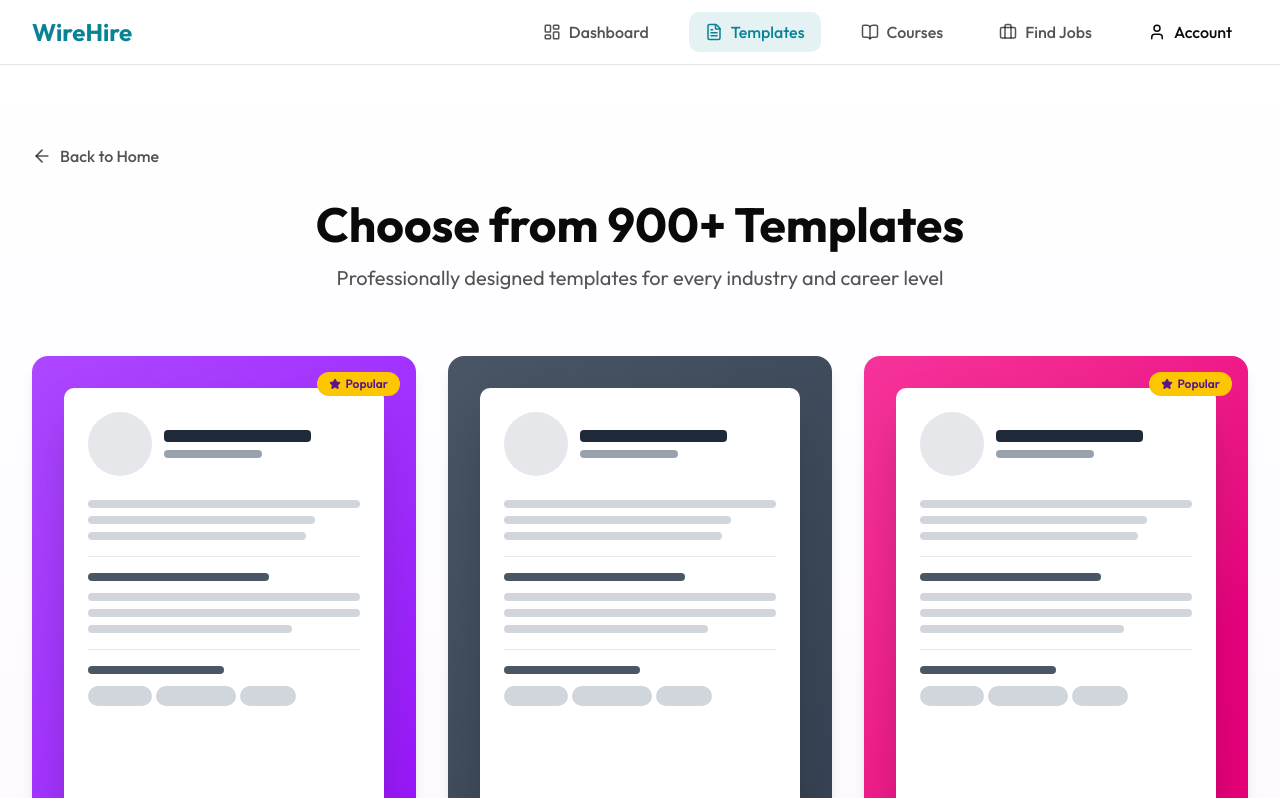
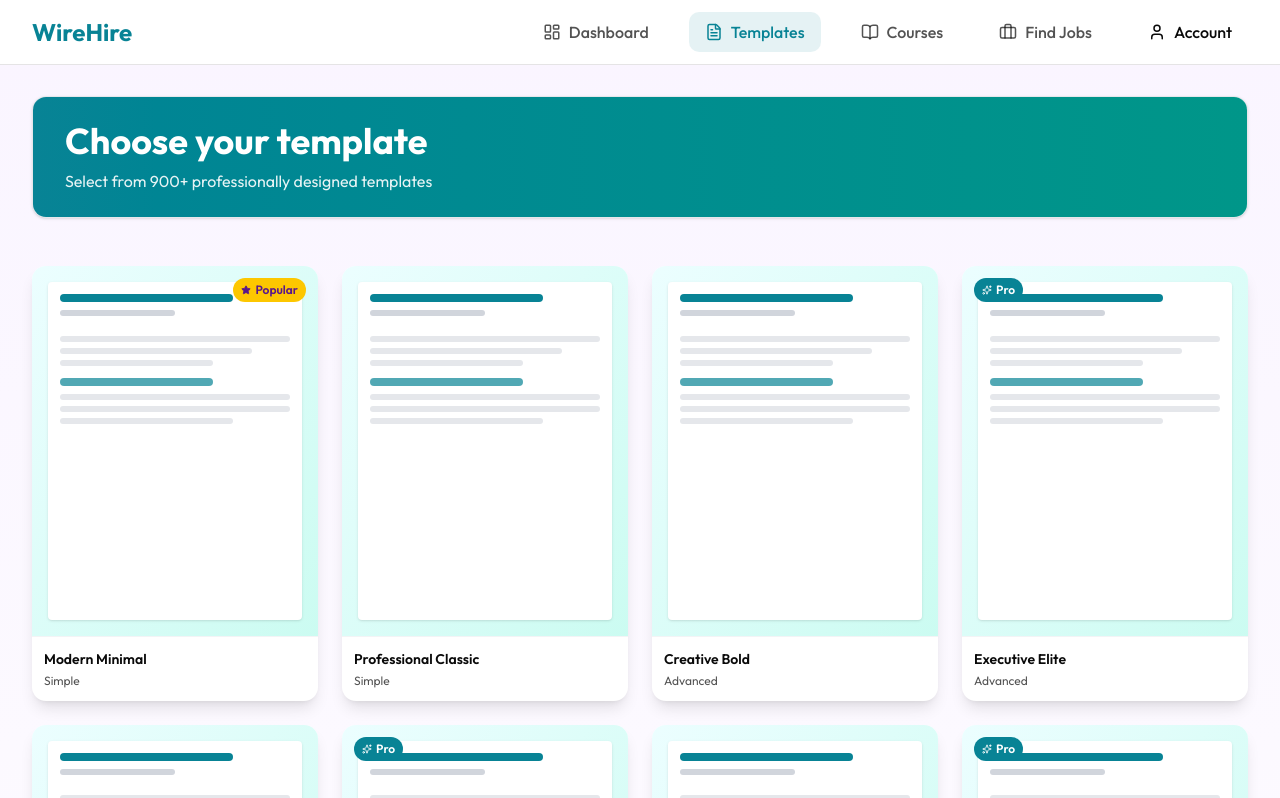
Before and after one commit to emibrahaj/swe302-resumecoverlettergen, a Next.js app in the folder frontend/: page /templates/all in a window 1280 px wide. Shown: the top 798 px of the page. Built offline with nearby package versions, Linux system fonts and the light colour scheme.

Commit message:
added TemplatesShowcase at HomePage, edited the look of find jobs, templates and courses page

```diff
--- a/frontend/src/app/templates/all/page.tsx
+++ b/frontend/src/app/templates/all/page.tsx
@@ -46,7 +46,7 @@
 
             <main className="pt-16">
                 <TemplatesShowcase
-                    onBack={() => router.push(backTarget)}
+
                     onSelectTemplate={(templateId: string) =>
                         router.push(`/create/resume?template=${templateId}`)
                     }
--- a/frontend/src/components/figma/Courses.tsx
+++ b/frontend/src/components/figma/Courses.tsx
@@ -1,10 +1,9 @@
 "use client";
-import {ArrowLeft, Award, BookOpen, Code, Database, Star, TrendingUp} from 'lucide-react';
 
+import { BookOpen, Star, TrendingUp, Award, Code, Database } from 'lucide-react';
 interface CoursesProps {
     onBack?: () => void;
 }
-
 const courses = [
   {
     title: 'AWS Certified Solutions Architect',
@@ -80,32 +79,25 @@
   }
 ];
 
-export function Courses({onBack}: CoursesProps) {
+export function Courses() {
   return (
-        <div className="min-h-screen bg-gradient-to-b from-white to-cyan-50 py-16 px-4 sm:px-6 lg:px-8">
-            <div className="max-w-7xl mx-auto">
-                {onBack && (
-                    <button
-                        onClick={onBack}
-                        className="flex items-center gap-2 text-foreground/70 hover:text-foreground mb-8"
-                    >
-                        <ArrowLeft size={20}/>
-                        Back to Home
-                    </button>
-                )}
-                <div className="text-center mb-12">
-                    <div className="inline-flex items-center gap-2 px-4 py-2 bg-[#088395]/10 rounded-full mb-4">
-                        <BookOpen size={20} className="text-[#088395]"/>
-                        <span className="text-sm text-[#088395] font-semibold">Exclusive Partner Discounts</span>
-                    </div>
-                    <h1 className="text-4xl md:text-5xl font-bold mb-4 text-black">
+    <div className="min-h-screen bg-gray-50">
+      <div className="bg-white border-b border-gray-200">
+        <div className="max-w-7xl mx-auto px-4 sm:px-6 lg:px-8 py-8">
+          <div className="bg-white rounded-xl shadow-sm border border-gray-200 overflow-hidden">
+            <div className="bg-gradient-to-r from-[#088395] to-teal-600 px-8 py-6">
+              <h1 className="text-3xl font-bold text-white mb-2">
                 Upskill with Premium Courses
               </h1>
-                    <p className="text-xl text-foreground/70 max-w-2xl mx-auto">
-                        Get exclusive discounts on industry-leading courses to boost your career and strengthen your
-                        resume
+              <p className="text-white/90">
+                Get exclusive discounts on industry-leading courses to boost your career
               </p>
             </div>
+          </div>
+        </div>
+      </div>
+
+      <div className="max-w-7xl mx-auto px-4 sm:px-6 lg:px-8 py-8">
 
         <div className="grid md:grid-cols-2 lg:grid-cols-3 gap-8 mb-12">
           {courses.map((course, index) => (
@@ -114,9 +106,8 @@
               className="bg-white rounded-xl shadow-lg border-2 border-gray-200 overflow-hidden hover:shadow-2xl hover:border-[#088395] transition-all transform hover:scale-105 cursor-pointer group"
             >
               <div className="p-6">
-                                <div
-                                    className={`w-14 h-14 ${course.color} rounded-xl flex items-center justify-center mb-4 group-hover:scale-110 transition-transform`}>
-                                    <course.icon size={28}/>
+                <div className={`w-14 h-14 ${course.color} rounded-xl flex items-center justify-center mb-4 group-hover:scale-110 transition-transform`}>
+                  <course.icon size={28} />
                 </div>
 
                 <div className="mb-4">
@@ -136,7 +127,7 @@
 
                 <div className="flex items-center gap-2 mb-4 text-sm">
                   <div className="flex items-center gap-1">
-                                        <Star size={16} className="text-yellow-500 fill-yellow-500"/>
+                    <Star size={16} className="text-yellow-500 fill-yellow-500" />
                     <span className="font-semibold">{course.rating}</span>
                   </div>
                   <span className="text-foreground/50">•</span>
@@ -145,12 +136,10 @@
 
                 <div className="flex items-center gap-3 mb-4">
                   <span className="text-2xl font-bold text-[#088395]">{course.discountedPrice}</span>
-                                    <span
-                                        className="text-lg text-foreground/50 line-through">{course.originalPrice}</span>
+                  <span className="text-lg text-foreground/50 line-through">{course.originalPrice}</span>
                 </div>
 
-                                <button
-                                    className="w-full py-3 bg-[#088395] text-white rounded-lg font-semibold hover:shadow-lg transition-all">
+                <button className="w-full py-3 bg-[#088395] text-white rounded-lg font-semibold hover:shadow-lg transition-all">
                   Enroll Now
                 </button>
               </div>
@@ -162,32 +151,28 @@
           <h2 className="text-3xl font-bold mb-4">Why Choose Our Partner Courses?</h2>
           <div className="grid md:grid-cols-3 gap-8 mb-8">
             <div>
-                            <div
-                                className="w-16 h-16 bg-[#088395]/10 rounded-full flex items-center justify-center mx-auto mb-4">
-                                <Award size={32} className="text-[#088395]"/>
+              <div className="w-16 h-16 bg-[#088395]/10 rounded-full flex items-center justify-center mx-auto mb-4">
+                <Award size={32} className="text-[#088395]" />
               </div>
               <h3 className="font-semibold mb-2">Industry-Recognized Certificates</h3>
               <p className="text-sm text-foreground/70">Earn credentials that employers value</p>
             </div>
             <div>
-                            <div
-                                className="w-16 h-16 bg-[#088395]/10 rounded-full flex items-center justify-center mx-auto mb-4">
-                                <TrendingUp size={32} className="text-[#088395]"/>
+              <div className="w-16 h-16 bg-[#088395]/10 rounded-full flex items-center justify-center mx-auto mb-4">
+                <TrendingUp size={32} className="text-[#088395]" />
               </div>
               <h3 className="font-semibold mb-2">Boost Your Resume</h3>
               <p className="text-sm text-foreground/70">Add valuable skills to stand out</p>
             </div>
             <div>
-                            <div
-                                className="w-16 h-16 bg-[#088395]/10 rounded-full flex items-center justify-center mx-auto mb-4">
-                                <Star size={32} className="text-[#088395]"/>
+              <div className="w-16 h-16 bg-[#088395]/10 rounded-full flex items-center justify-center mx-auto mb-4">
+                <Star size={32} className="text-[#088395]" />
               </div>
               <h3 className="font-semibold mb-2">Exclusive Discounts</h3>
               <p className="text-sm text-foreground/70">Save up to 40% on premium courses</p>
             </div>
           </div>
-                    <button
-                        className="px-8 py-4 border-2 border-[#088395] text-[#088395] rounded-lg font-semibold hover:bg-[#088395] hover:text-white transition-all">
+          <button className="px-8 py-4 border-2 border-[#088395] text-[#088395] rounded-lg font-semibold hover:bg-[#088395] hover:text-white transition-all">
             View All Courses
           </button>
         </div>
--- a/frontend/src/components/figma/TemplatesShowcase.tsx
+++ b/frontend/src/components/figma/TemplatesShowcase.tsx
@@ -1,139 +1,116 @@
-"use client";
-import {ArrowLeft, ArrowRight, Star} from 'lucide-react';
+import { ArrowLeft, Sparkles, Star } from 'lucide-react';
+
+interface Template {
+  id: string;
+  name: string;
+  category: 'simple' | 'advanced';
+  preview: string;
+  isPremium: boolean;
+  popular?: boolean;
+}
+
+const templates: Template[] = [
+  { id: '1', name: 'Modern Minimal', category: 'simple', preview: 'modern', isPremium: false, popular: true },
+  { id: '2', name: 'Professional Classic', category: 'simple', preview: 'classic', isPremium: false },
+  { id: '3', name: 'Creative Bold', category: 'advanced', preview: 'creative', isPremium: false },
+  { id: '4', name: 'Executive Elite', category: 'advanced', preview: 'executive', isPremium: true },
+  { id: '5', name: 'Tech Innovator', category: 'advanced', preview: 'tech', isPremium: false },
+  { id: '6', name: 'Designer Portfolio', category: 'advanced', preview: 'designer', isPremium: true },
+  { id: '7', name: 'Academic Scholar', category: 'simple', preview: 'academic', isPremium: false },
+  { id: '8', name: 'Startup Founder', category: 'advanced', preview: 'startup', isPremium: true },
+  { id: '9', name: 'Minimalist Pro', category: 'simple', preview: 'minimal', isPremium: false },
+  { id: '10', name: 'Bold Statement', category: 'advanced', preview: 'bold', isPremium: true },
+];
 
 interface TemplatesShowcaseProps {
-    onBack?: () => void;
   onSelectTemplate: (templateId: string) => void;
 }
-//TODO show ALL templates in a more organized way
 
-export function TemplatesShowcase({onBack, onSelectTemplate}: TemplatesShowcaseProps) {
-    const templates = [
-        {
-            id: 1,
-            name: 'Modern Minimal',
-            category: 'Simple',
-            popular: true,
-            color: 'from-purple-500 to-purple-600'
-        },
-        {
-            id: 2,
-            name: 'Professional Classic',
-            category: 'Simple',
-            popular: false,
-            color: 'from-gray-600 to-gray-700'
-        },
-        {
-            id: 3,
-            name: 'Creative Bold',
-            category: 'Advanced',
-            popular: true,
-            color: 'from-pink-500 to-pink-600'
-        },
-        {
-            id: 4,
-            name: 'Executive Elite',
-            category: 'Premium',
-            popular: false,
-            color: 'from-indigo-600 to-purple-700'
-        },
-        {
-            id: 5,
-            name: 'Tech Innovator',
-            category: 'Advanced',
-            popular: false,
-            color: 'from-blue-500 to-blue-600'
-        },
-        {
-            id: 6,
-            name: 'Designer Portfolio',
-            category: 'Premium',
-            popular: true,
-            color: 'bg-[#088395]'
-        }
-    ];
+export function TemplatesShowcase({ onSelectTemplate }: TemplatesShowcaseProps) {
+  return (
 
-    return (
-        <section id="templates" className="py-20 px-4 sm:px-6 lg:px-8 bg-gradient-to-b from-white to-purple-50">
+    <div className="min-h-screen bg-gradient-to-b from-purple-50 to-white py-8 px-4 sm:px-6 lg:px-8">
       <div className="max-w-7xl mx-auto">
-                 {onBack && (
-                    <button
-                        onClick={onBack}
-                        className="flex items-center gap-2 text-foreground/70 hover:text-foreground mb-8"
-                    >
-                        <ArrowLeft size={20}/>
-                        Back to Home
-                    </button>
-                )}
-                <div className="text-center mb-16">
-                    <h2 className="text-4xl md:text-5xl font-bold mb-4">
-                        Choose from 900+ Templates
-                    </h2>
-                    <p className="text-xl text-foreground/70 max-w-2xl mx-auto">
-                        Professionally designed templates for every industry and career level
+
+
+        <div className="mb-12">
+          <div className="bg-white rounded-xl shadow-sm border border-gray-200 overflow-hidden">
+            <div className="bg-gradient-to-r from-[#088395] to-teal-600 px-8 py-6">
+              <h1 className="text-3xl md:text-4xl font-bold text-white mb-2">
+                Choose your template
+              </h1>
+              <p className="text-white/90">
+                Select from 900+ professionally designed templates
               </p>
             </div>
+          </div>
+        </div>
 
-                <div className="grid md:grid-cols-2 lg:grid-cols-3 gap-8 mb-12">
+        <div className="grid grid-cols-1 sm:grid-cols-2 lg:grid-cols-4 gap-6">
           {templates.map((template) => (
-                        //ff
               <div
                   key={template.id}
-                            onClick={() => onSelectTemplate(String(template.id))}
-                            className="group relative bg-white rounded-2xl shadow-lg overflow-hidden hover:shadow-2xl transition-all cursor-pointer"
+                  className="group relative bg-white rounded-xl shadow-lg overflow-hidden cursor-pointer hover:shadow-2xl transition-all"
+                  onClick={() => onSelectTemplate(template.id)}
               >
                 {template.popular && (
                     <div
-                                    className="absolute top-4 right-4 z-10 px-3 py-1 bg-yellow-400 text-purple-900 rounded-full flex items-center gap-1">
-                                    <Star size={12} fill="currentColor"/>
+                        className="absolute top-3 right-3 z-10 px-2 py-1 bg-yellow-400 text-purple-900 rounded-full flex items-center gap-1">
+                      <Star size={10} fill="currentColor"/>
                       <span className="text-xs font-semibold">Popular</span>
                     </div>
                 )}
 
-                            <div className={`aspect-[8.5/11] bg-gradient-to-br ${template.color} p-8`}>
-                                <div className="h-full bg-white rounded-lg shadow-2xl p-6 space-y-4">
-                                    <div className="flex items-center gap-3 mb-6">
-                                        <div className="w-16 h-16 bg-gray-200 rounded-full"></div>
-                                        <div className="flex-1 space-y-2">
-                                            <div className="h-3 bg-gray-800 rounded w-3/4"></div>
-                                            <div className="h-2 bg-gray-400 rounded w-1/2"></div>
+                {template.isPremium && (
+                    <div
+                        className="absolute top-3 left-3 z-10 px-2 py-1 bg-[#088395] text-white rounded-full flex items-center gap-1">
+                      <Sparkles size={10}/>
+                      <span className="text-xs font-semibold">Pro</span>
                     </div>
+                )}
+
+                <div className="aspect-[8.5/11] bg-gradient-to-br from-cyan-50 to-teal-100 p-4">
+                  <div className="h-full bg-white rounded shadow-sm p-3 space-y-2">
+                    <div className="h-2 bg-[#088395] rounded w-3/4"></div>
+                    <div className="h-1.5 bg-gray-300 rounded w-1/2"></div>
+                    <div className="pt-3 space-y-1.5">
+                      <div className="h-1.5 bg-gray-200 rounded w-full"></div>
+                      <div className="h-1.5 bg-gray-200 rounded w-5/6"></div>
+                      <div className="h-1.5 bg-gray-200 rounded w-4/6"></div>
                     </div>
-
-                                    <div className="space-y-2">
-                                        <div className="h-2 bg-gray-300 rounded w-full"></div>
-                                        <div className="h-2 bg-gray-300 rounded w-5/6"></div>
-                                        <div className="h-2 bg-gray-300 rounded w-4/5"></div>
-                                    </div>
-
-                                    <div className="pt-4 border-t border-gray-200">
-                                        <div className="h-2 bg-gray-600 rounded w-2/3 mb-3"></div>
-                                        <div className="space-y-2">
-                                            <div className="h-2 bg-gray-300 rounded w-full"></div>
-                                            <div className="h-2 bg-gray-300 rounded w-full"></div>
-                                            <div className="h-2 bg-gray-300 rounded w-3/4"></div>
-                                        </div>
-                                    </div>
-
-                                    <div className="pt-4 border-t border-gray-200">
-                                        <div className="h-2 bg-gray-600 rounded w-1/2 mb-3"></div>
-                                        <div className="flex flex-wrap gap-1">
-                                            <div className="h-5 w-16 bg-gray-300 rounded-full"></div>
-                                            <div className="h-5 w-20 bg-gray-300 rounded-full"></div>
-                                            <div className="h-5 w-14 bg-gray-300 rounded-full"></div>
-                                        </div>
+                    <div className="h-2 bg-[#088395]/70 rounded w-2/3 mt-3"></div>
+                    <div className="space-y-1.5">
+                      <div className="h-1.5 bg-gray-200 rounded w-full"></div>
+                      <div className="h-1.5 bg-gray-200 rounded w-full"></div>
+                      <div className="h-1.5 bg-gray-200 rounded w-3/4"></div>
                     </div>
                   </div>
                 </div>
 
-                            <div className="p-4 border-t border-gray-100">
-                                <h3 className="font-semibold mb-1">{template.name}</h3>
-                                <p className="text-sm text-foreground/70">{template.category}</p>
+                <div className="p-3 border-t border-gray-100">
+                  <h3 className="font-semibold text-sm mb-1">{template.name}</h3>
+                  <p className="text-xs text-foreground/70 capitalize">{template.category}</p>
+                </div>
+
+                <div
+                    className="absolute inset-0 bg-gradient-to-t from-[#088395]/90 to-teal-600/90 opacity-0 group-hover:opacity-100 transition-opacity flex items-center justify-center">
+                  <button className="px-4 py-2 bg-white text-[#088395] rounded-lg font-semibold text-sm">
+                    Use This Template
+                  </button>
                 </div>
               </div>
           ))}
         </div>
+
+        <div className="mt-12 text-center">
+          <p className="text-foreground/70 mb-4">
+            Want more templates? Upgrade to Pro for access to 800+ additional designs
+          </p>
+          <button className="px-8 py-3 bg-[#088395] text-white rounded-lg hover:shadow-xl transition-all">
+            Upgrade to Pro
+          </button>
         </div>
-        </section>
+      </div>
+    </div>
   );
 }
```
Also changed, not shown: frontend/src/app/page.tsx (+11 -0 lines), frontend/src/components/figma/JobBoard.tsx (+38 -38 lines), frontend/src/components/figma/Navbar.tsx (+14 -12 lines). Lines whose indentation alone changed are shown as unchanged.
